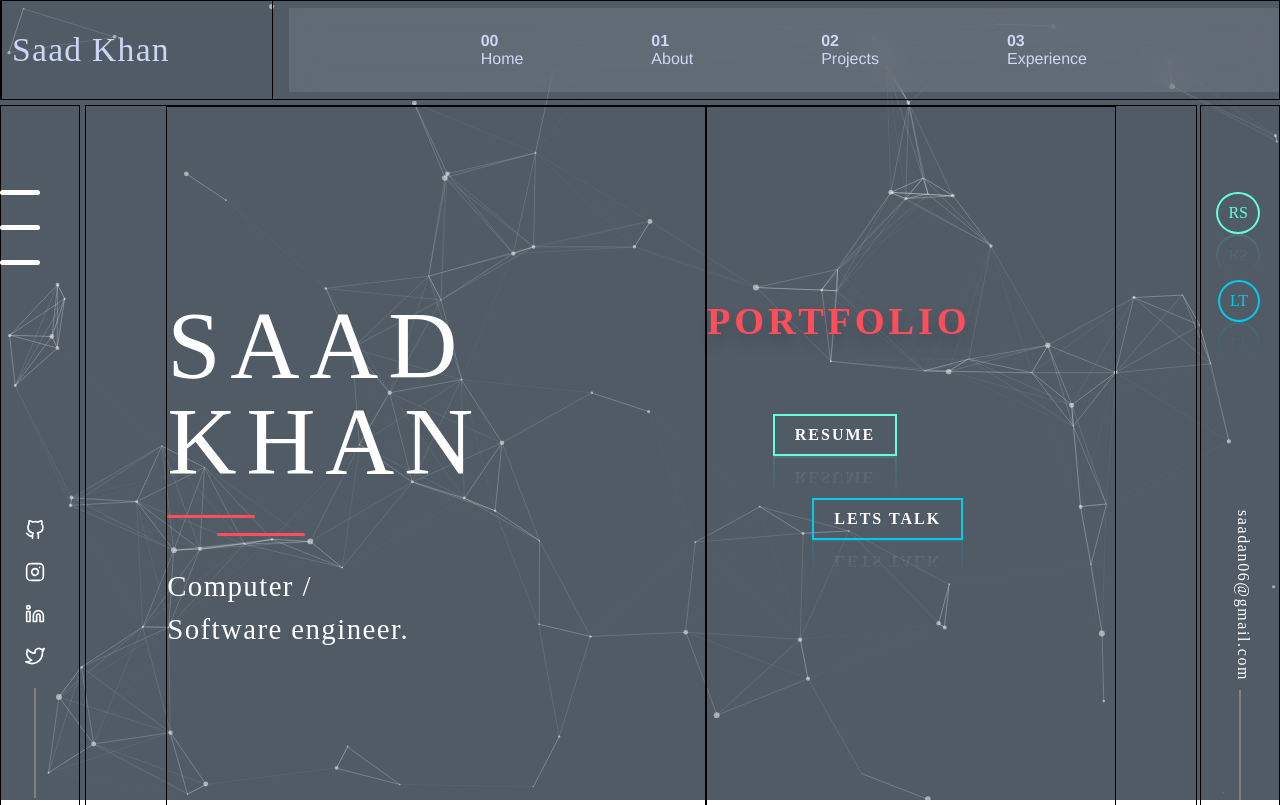
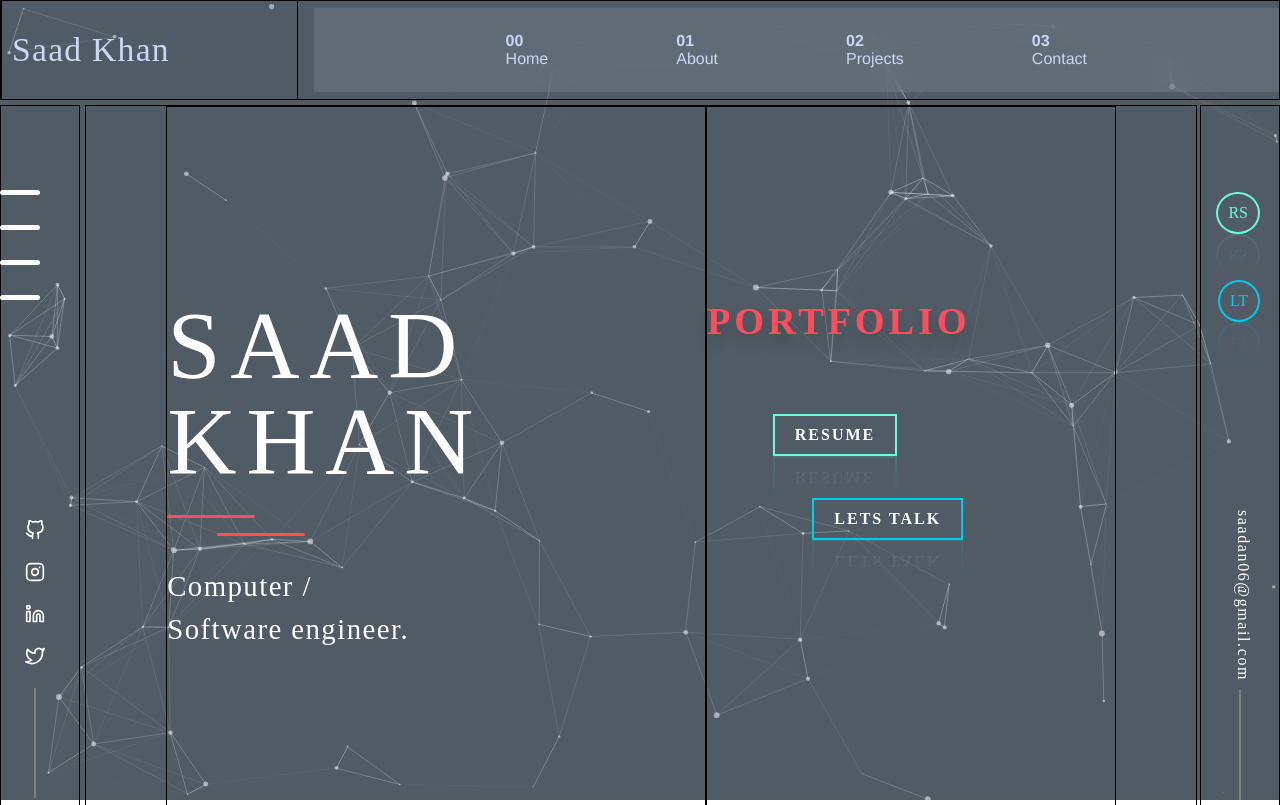
Before and after one commit to theuppercaseguy/Portfolio, a Django app: page / in a window 1280 px wide. Shown: the top 805 px of the page. Run offline with Django 4.2, Linux system fonts and the light colour scheme; some libraries are stand-ins or nearby versions.

Commit message:
jquery added

```diff
--- a/pp/static/pp/js/all.js
+++ b/pp/static/pp/js/all.js
@@ -36,6 +36,7 @@ function inc_scroll_size(button){
     const classnames1 = barslist[0].className.split(' ');
     const classnames2 = barslist[1].className.split(' ');
     const classnames3 = barslist[2].className.split(' ');
+    const classnames4 = barslist[3].className.split(' ');
 
     classnames1.forEach(name =>{
         if(name == "dec-size"){
@@ -52,12 +53,18 @@ function inc_scroll_size(button){
             barslist[2].classList.remove("dec-size");
         }
     })
+    classnames4.forEach(name =>{
+        if(name == "dec-size"){
+            barslist[3].classList.remove("dec-size");
+        }
+    })
 
 
     if(button=="bt1"){
         barslist[0].classList.add("inc-size");
         barslist[1].classList.add("dec-size");
         barslist[2].classList.add("dec-size");
+        barslist[3].classList.add("dec-size");
 
         console.log(classnames1);
     }
@@ -65,6 +72,7 @@ function inc_scroll_size(button){
         barslist[0].classList.add("dec-size");
         barslist[1].classList.add("inc-size");
         barslist[2].classList.add("dec-size");
+        barslist[3].classList.add("dec-size");
 
 
         console.log(classnames2);
@@ -73,8 +81,27 @@ function inc_scroll_size(button){
         barslist[0].classList.add("dec-size");
         barslist[1].classList.add("dec-size");
         barslist[2].classList.add("inc-size");
+        barslist[3].classList.add("dec-size");
+
+        console.log(classnames3);
+    }
+    else if(button=="bt4"){
+        barslist[0].classList.add("dec-size");
+        barslist[1].classList.add("dec-size");
+        barslist[2].classList.add("dec-size");
+        barslist[3].classList.add("inc-size");
 
         console.log(classnames3);
     }
 
 }
+
+
+
+
+
+
+function down_scroll_click(){
+    $('html, body').animate({scrollTop: $(document).height()}, 'slow');
+    return false;
+}
--- a/pp/templates/pp/index.html
+++ b/pp/templates/pp/index.html
@@ -29,6 +29,7 @@
                 <li class="scrol-btts bt1 inc-size" onclick="scroll_section('primary-navigation'),inc_scroll_size('bt1')"><a href="#section-home"><span></span></a></li>
                 <li class="scrol-btts bt2" onclick="scroll_section('section-about'),inc_scroll_size('bt2')"><a href="#section-about"><span></span></a></li>
                 <li class="scrol-btts bt3" onclick="scroll_section('section-projects'),inc_scroll_size('bt3')"><a href="#section-projects"><span></span></a></li>
+                <li class="scrol-btts bt4" onclick="scroll_section('footer-distributed'),inc_scroll_size('bt4'), down_scroll_click()"><a href="#foot"><span></span></a></li>
             </ul>
         </div>
         <div  class="right-side-btts">
@@ -200,7 +201,7 @@
         </div>
     </div>
 
-    <footer class="footer-distributed reveal">
+    <footer class="foot footer-distributed reveal">
 
         <div class="footer-left">
 
--- a/pp/templates/pp/navbar.html
+++ b/pp/templates/pp/navbar.html
@@ -22,8 +22,8 @@
             </a>
         </li>
         <li>
-            <a href="#section-experience">
-                <span aria-hidden="true">03</span> Experience
+            <a href="#footer-distributed" onclick="down_scroll_click()">
+                <span aria-hidden="true">03</span> Contact
             </a>
         </li>
 
```
